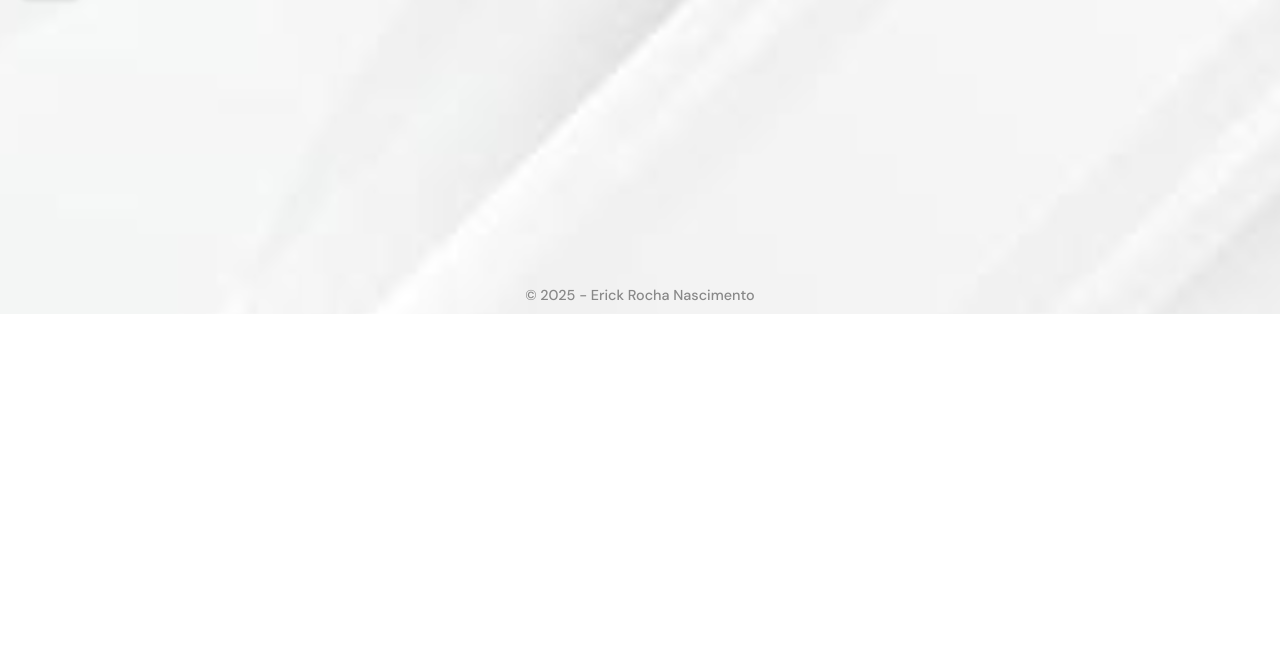
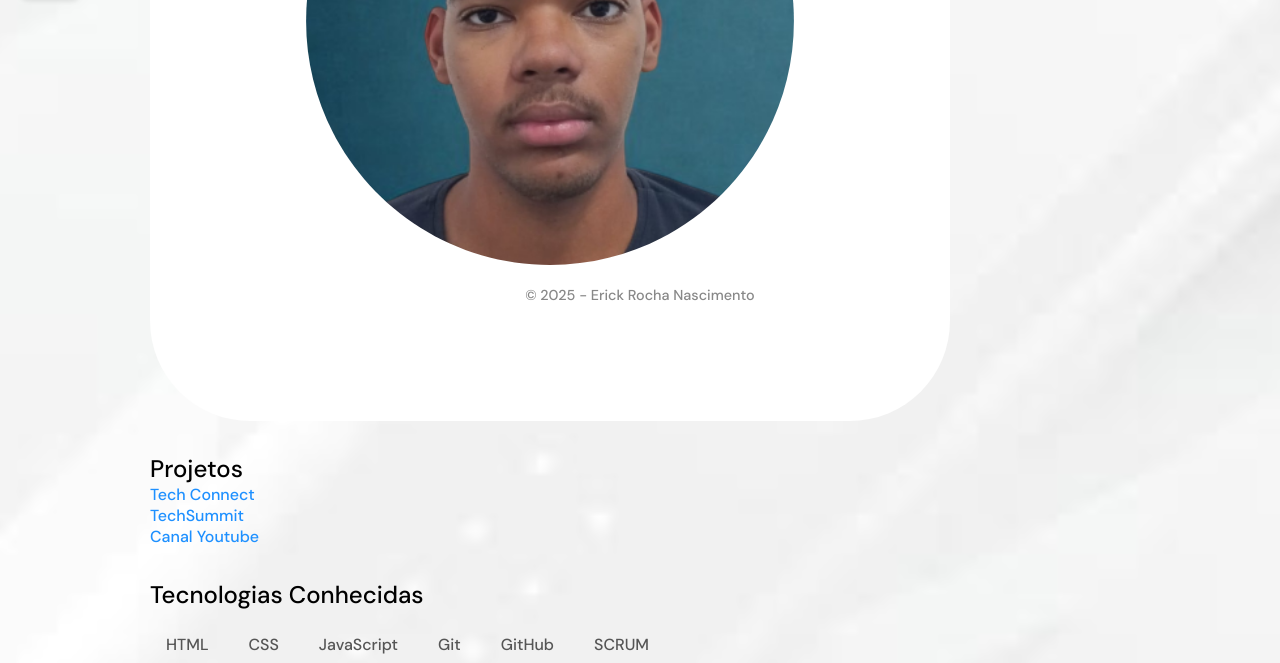
Before and after one commit to ErickRochaNascimento/Portfolio, a plain HTML site: page index.html in a window 1280 px wide. Shown: the part 486-1149 px from the top of the page. Before the commit the page ends 800 px from the top, so only its background shows below. Drawn offline with Linux system fonts and the light colour scheme.

Commit message:
Atualização Imagens

```diff
--- a/index.html
+++ b/index.html
@@ -21,7 +21,7 @@
     </div>
    </section>
    <link rel="stylesheet" href="css/styles.css" />
-   <link rel="icon" type="image/x-icon" href="matheusfotoperfil.png">
+   <link rel="icon" type="image/x-icon" href="Arquivos/Imagens/fotoDePerfil.png">
    <body style="background-image: url(Arquivos/Imagens/background.png);">
    <style>
     @import url('https://fonts.googleapis.com/css2?family=DM+Sans:ital,opsz,wght@0,9..40,100..1000;1,9..40,100..1000&display=swap');
@@ -51,7 +51,7 @@
     </header>
     <section class="contato">
         <div class="foto">
-            <img src="matheusfotoperfil.png" alt="foto de perfil" class="foto" />
+            <img src="Arquivos/Imagens/fotoDePerfil.png" alt="foto de perfil" class="foto" />
 
         </div>
          <section class="projetos">
```
Also changed, not shown: sobre.html (+1 -1 lines), Arquivos/Imagens/fotoDePerfil.png (added).
